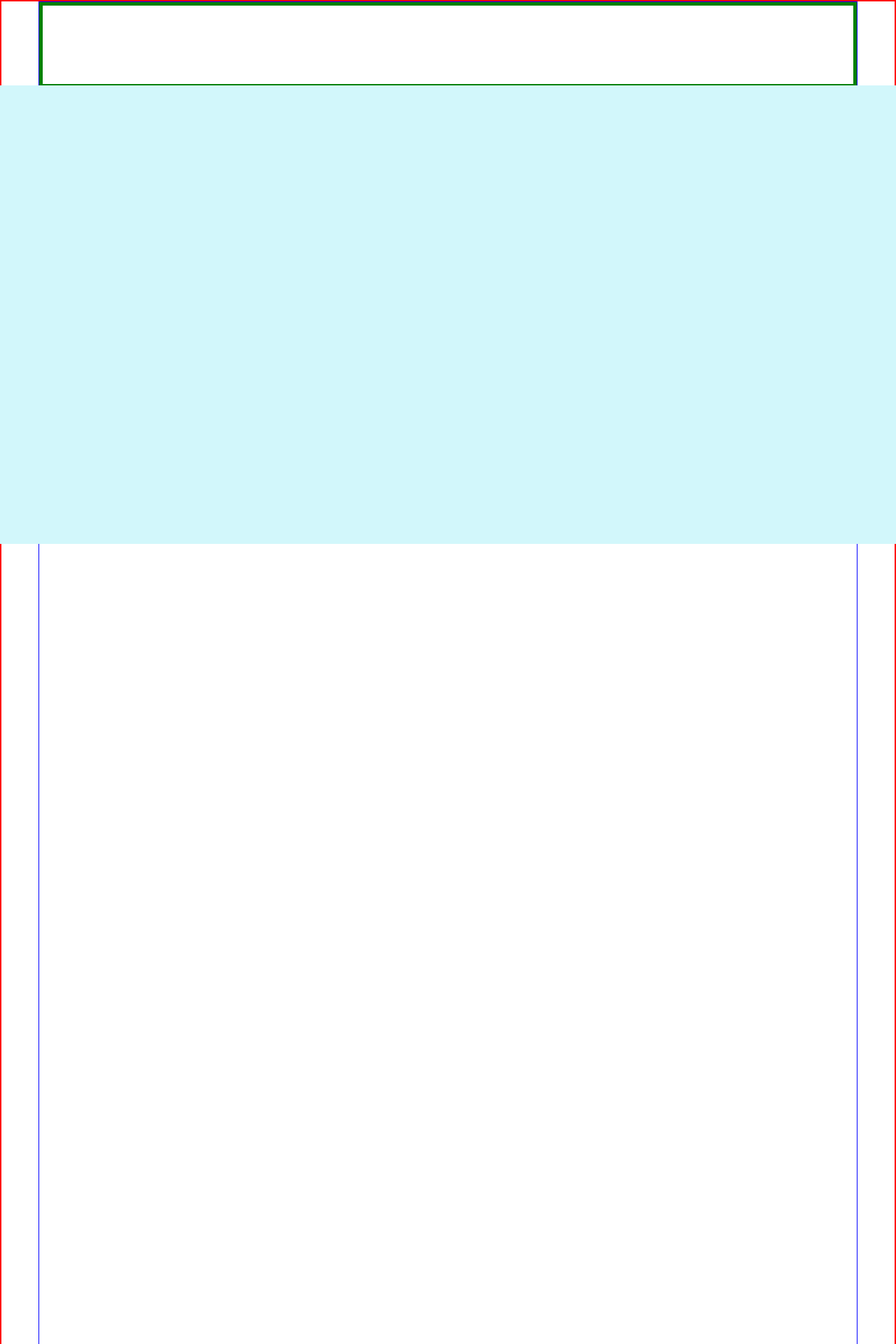
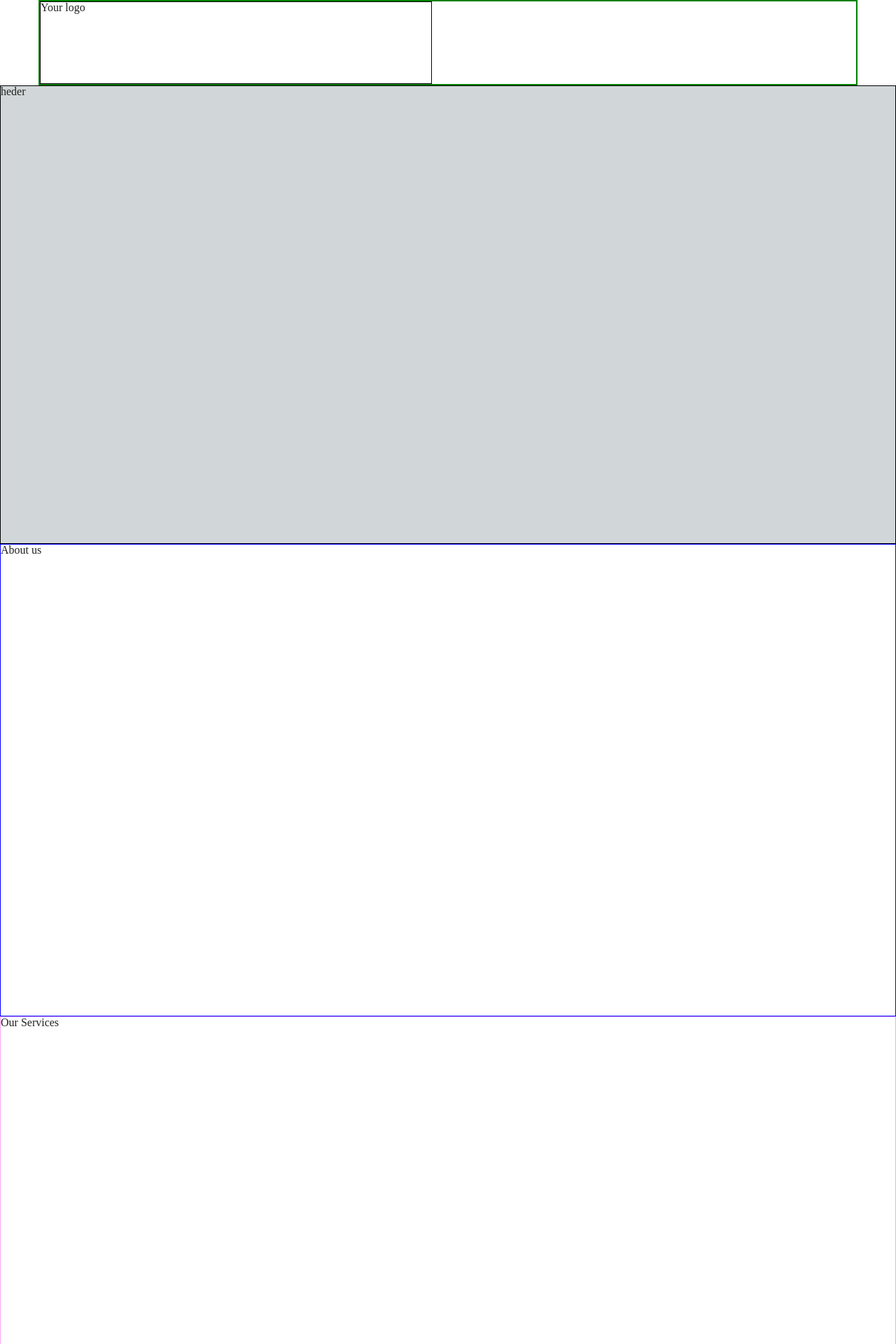
Before and after one commit to Romron/sites_templates, a PHP site: page /Training/Web-Development-Project/Web-Development-Project/index.html in a window 1280 px wide. Shown: the top 1920 px of the page at 70% size. Run offline with PHP 8.4, Linux system fonts and the light colour scheme.

Commit message:
добавил шрифты, не проверял. Начал top-bar

```diff
--- a/Training/Web-Development-Project/Web-Development-Project/css/style.css
+++ b/Training/Web-Development-Project/Web-Development-Project/css/style.css
@@ -13,35 +13,127 @@ img {
 	hight: auto;
 }
 
+/* open-sans-regular - latin */
+@font-face {
+  font-family: 'Open Sans';
+  font-style: normal;
+  font-weight: 400;
+  src: url('../fonts/open-sans-v18-latin-regular.eot'); /* IE9 Compat Modes */
+  src: local(''),
+       url('../fonts/open-sans-v18-latin-regular.eot?#iefix') format('embedded-opentype'), /* IE6-IE8 */
+       url('../fonts/open-sans-v18-latin-regular.woff2') format('woff2'), /* Super Modern Browsers */
+       url('../fonts/open-sans-v18-latin-regular.woff') format('woff'), /* Modern Browsers */
+       url('../fonts/open-sans-v18-latin-regular.ttf') format('truetype'), /* Safari, Android, iOS */
+       url('../fonts/open-sans-v18-latin-regular.svg#OpenSans') format('svg'); /* Legacy iOS */
+}
+
+
+
+
 /*-------------------------------------------------------------*/
 
-.wrap_main{
-	border: 2px solid red;
+.wrap-main{
 	height: 9895px;
 }
 
-.wrap_1{
-	border: 1px solid blue;
+/*------    start top-bar    ------*/
+.wrap-top-bar{
+	border: 2px solid green;
 	max-width: 1170px;
-	height: 8452px;
+	height: 122px;
+	margin: 0px auto;
+	display: flex;
+}
+
+.wrap-top-bar__your-logo {
+	border: 1px solid black;
+	flex-basis: 560px;
+}
+.wrap-top-bar__home {
+	flex-grow: ;
+}
+.wrap-top-bar__about {
+	flex-grow: ;
+}
+.wrap-top-bar__servicing {
+	flex-grow: ;
+}
+.wrap-top-bar__portfolio {
+	flex-grow: ;
+}
+.wrap-top-bar__blog {
+	flex-grow: ;
+}
+.wrap-top-bar__contact-us {
+	flex-grow: ;
+}
+.wrap-top-bar__serch {
+	flex-grow: ;
+}
+
+/*------    end top-bar    ------*/
+
+
+.wrap-heder{
+	border: 1px solid black;
+	background: #D1D7D8;
+	width: 100%;
+	height: 655px;
 	margin: 0px auto;
 }
 
-.wrap_top_bar{
-	border: 5px solid green;
-	max-width: 1170px;
-	height: 122px;
-	margin: 0px auto;
+.wrap-about-us{
+	border: 1px solid blue;
+	/*background: #A2A29D;*/
+	width: 100%;
+	height: 675px;
 }
 
-.wrap_heder{
-	/*border: 2px solid black;*/
-	background: #D2F7FB;
+.wrap-services{
+	border: 1px solid #FCA3F3;
+	/*background: #A2A29D;*/
 	width: 100%;
-	height: 655px;
-	margin: 0px auto;
+	height: 1414px;
+}
 
-	position: absolute;
-	left: 0px;
-	top: 122px;
+.wrap-latest-works{
+	border: 1px solid #2AF886;
+	/*background: #A2A29D;*/
+	width: 100%;
+	height: 1414px;
 }
+
+.wrap-prising-plan{
+	border: 1px solid #A38BFA;
+	/*background: #A2A29D;*/
+	width: 100%;
+	height: 1414px;
+}
+
+.wrap-our-team-member{
+	border: 1px solid #766888;
+	/*background: #A2A29D;*/
+	width: 100%;
+	height: 1094px;
+}
+
+.wrap-blog{
+	border: 1px solid #FD5454;
+	/*background: #A2A29D;*/
+	width: 100%;
+	height: 1870px;
+}
+
+.wrap-contact-as{
+	border: 1px solid #FFC619;
+	/*background: #A2A29D;*/
+	width: 100%;
+	height: 1255px;
+}
+
+.wrap-all-rights-reserved{
+	border: 1px solid #FFC619;
+	/*background: #A2A29D;*/
+	width: 100%;
+	height: 63px;
+}
--- a/Training/Web-Development-Project/Web-Development-Project/index.html
+++ b/Training/Web-Development-Project/Web-Development-Project/index.html
@@ -10,13 +10,33 @@
 <body>
 
 
+<!-- добавить симантические теги!! -->
 
+<div class="wrap-main">
+	<div class="wrap-top-bar">
+		<div  class="wrap-top-bar__your-logo">
+			<h2>Your logo</h2>
+		</div>
+		<div class="wrap-top-bar__menu">
+			<div class="wrap-top-bar__home"></div>
+			<div class="wrap-top-bar__about"></div>
+			<div class="wrap-top-bar__servicing"></div>
+			<div class="wrap-top-bar__portfolio"></div>
+			<div class="wrap-top-bar__blog"></div>
+			<div class="wrap-top-bar__contact-us"></div>
+		</div>
+		<div class="wrap-top-bar__serch"></div>
 
-<div class="wrap_main">
-	<div class="wrap_1">
-		<div class="wrap_top_bar"></div>
-		<div class="wrap_heder"></div>
 	</div>
+	<div class="wrap-heder">heder</div>
+	<div class="wrap-about-us">About us</div>
+	<div class="wrap-services">Our Services</div>
+	<div class="wrap-latest-works">Latest works</div>
+	<div class="wrap-prising-plan">Prising plan</div>
+	<div class="wrap-our-team-member">Our team member</div>
+	<div class="wrap-blog">Blog</div>
+	<div class="wrap-contact-as">Contact-as</div>
+	<div class="wrap-all-rights-reserved">All rights reserved</div>
 </div>
 
 
```
